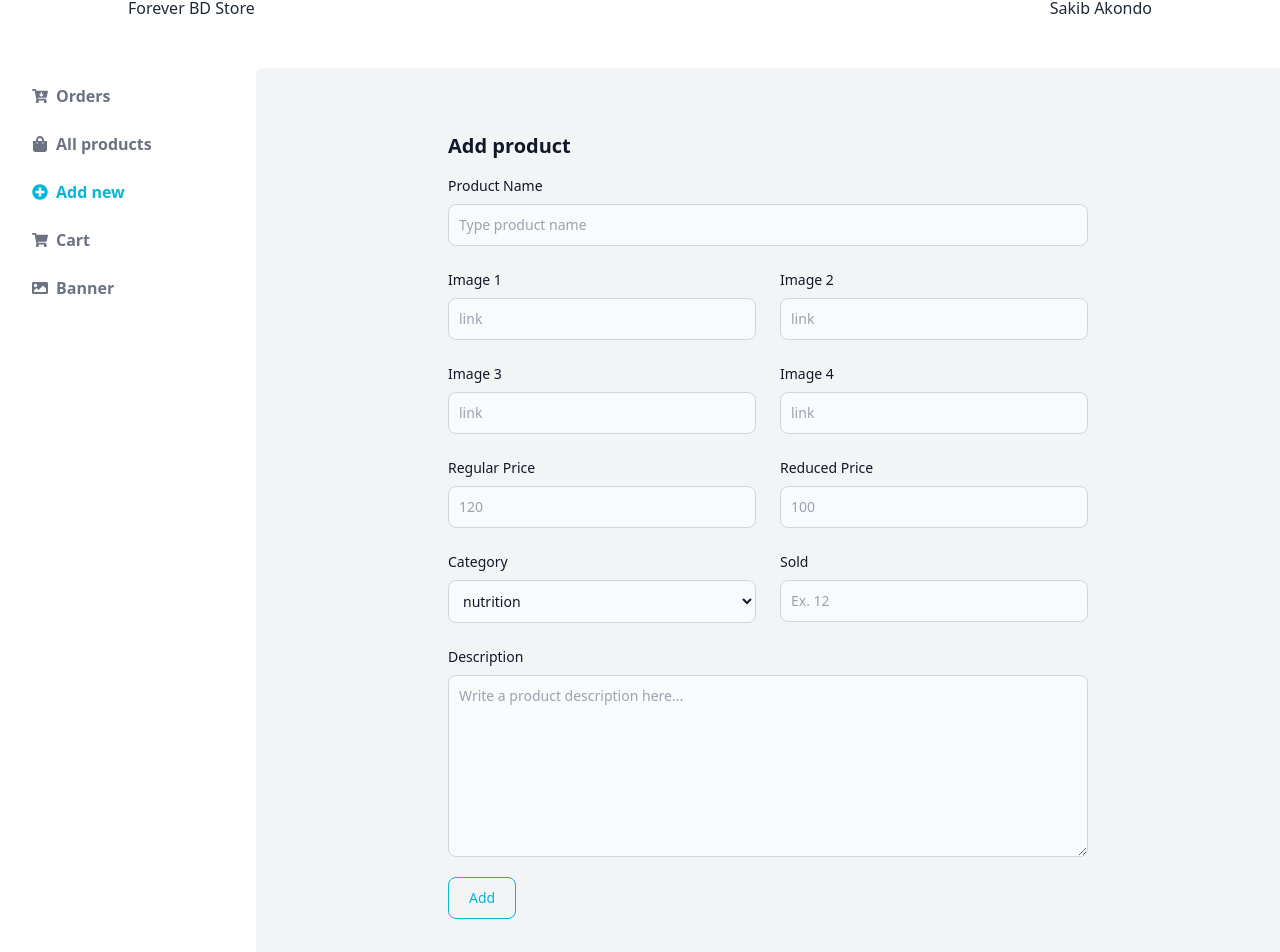
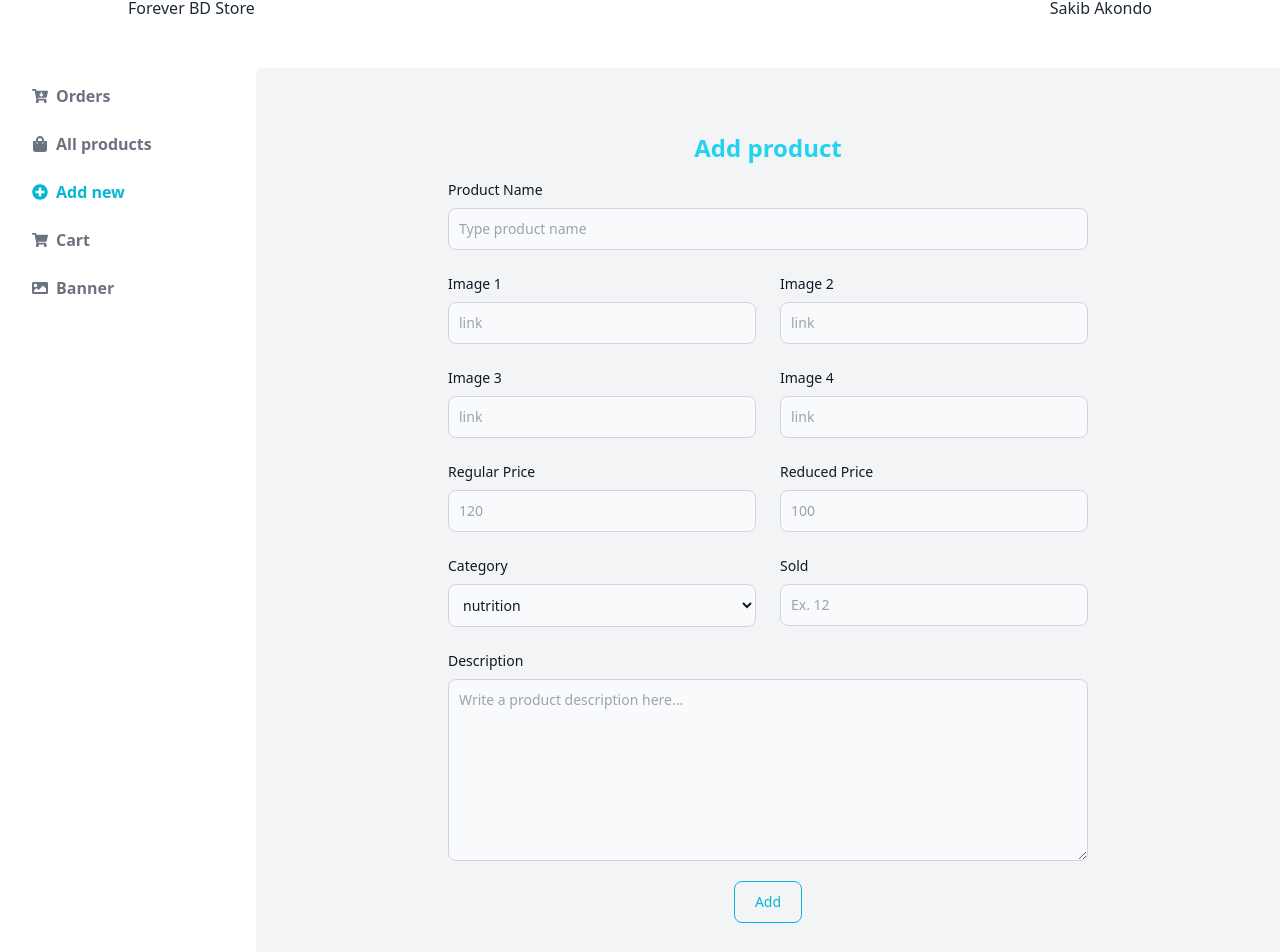
Before and after one commit to mehedihasan712277/forever, a React (Vite) app in the folder control-panel/: page /add in a window 1280 px wide. Shown: the part 52-1004 px from the top of the page. Built offline with nearby package versions, Linux system fonts and the light colour scheme.

Commit message:
style changed

```diff
--- a/control-panel/src/pages/Add.jsx
+++ b/control-panel/src/pages/Add.jsx
@@ -45,7 +45,7 @@ const Add = () => {
             <div>
                 <section>
                     <div class="max-w-2xl px-4 py-8 mx-auto lg:py-16">
-                        <h2 class="mb-4 text-xl font-bold text-gray-900">Add product</h2>
+                        <p class="mb-4 text-2xl text-center font-bold text-cyan-400">Add product</p>
                         <form onSubmit={handleAddProduct}>
                             <div class="grid gap-4 mb-4 sm:grid-cols-2 sm:gap-6 sm:mb-5">
                                 <div class="sm:col-span-2">
@@ -99,7 +99,7 @@ const Add = () => {
                                     <textarea id="description" rows="8" class="block p-2.5 w-full text-sm text-gray-900 bg-gray-50 rounded-lg border border-gray-300 focus:ring-primary-500 focus:border-primary-500" placeholder="Write a product description here..."></textarea>
                                 </div>
                             </div>
-                            <div class="flex items-center space-x-4">
+                            <div class="flex items-center justify-center">
                                 <button type="submit" class="text-cyan-500 inline-flex items-center hover:text-white border border-cyan-500 hover:bg-cyan-500 font-medium rounded-lg text-sm px-5 py-2.5 text-center">
                                     Add
                                 </button>
```
